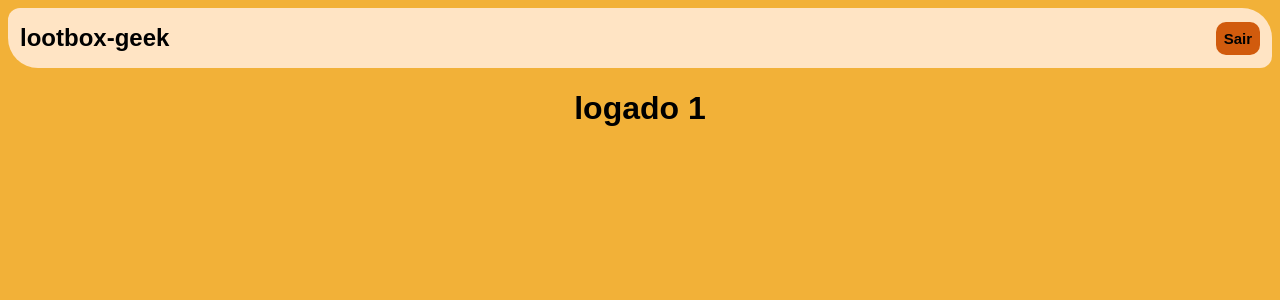
After one commit to labStartup/loot-box-geek, a PHP site: page /system.php in a window 1280 px wide. The commit adds this page. Shown: the top 300 px of the page. Run offline with PHP 8.4, Linux system fonts and the light colour scheme; the visitor is signed in with stand-in values (Sample User, id 1).

Commit message:
:bookmark_tabs: Input de cadastro e botão de sair do sistema

```diff
--- /dev/null
+++ b/public/system.php
@@ -0,0 +1,56 @@
+<!-- Usuário só pode chegar aqui se tiver logado. No momento do testLogin.php, em que é logado, é criado uma sessão com o campo 'email' e 'senha'. Assim, precisamos verificar se está de acordo -->
+<?php
+    session_start();
+    // print_r($_SESSION);
+    // Verificar se há sessão criada
+    if((!isset($_SESSION['email']) == true) and (!isset($_SESSION['senha']) == true))
+    {
+        unset($_SESSION['email']);
+        unset($_SESSION['senha']);
+        header('Location: ../public/index.html');
+    }
+    $logado = $_SESSION['email'];
+?>
+
+<!DOCTYPE html>
+<html lang="pt-br">
+<head>
+    <meta charset="UTF-8">
+    <meta name="viewport" content="width=device-width, initial-scale=1.0">
+    <link rel="stylesheet" href="./assets/css/global/global.css">
+    <title>Document</title>
+    <style>
+        .navbar{
+            max-width: 1280px;
+            background-color: bisque;
+            display: flex;
+            align-items: center;
+            justify-content: space-between;
+            padding: 0 12px;
+            border-radius: 12px 30px;
+            font-size: 12px;
+        }
+
+        .navbar__link{
+            text-decoration: none;
+            color: black;
+            font-size: 15px;
+            font-weight: 600;
+            background-color:rgb(209, 91, 13);
+            padding: 8px;
+            border-radius: 10px;
+        }
+    </style>
+</head>
+<body>
+    <div class="navbar">
+        <h1 class="navbar__title">
+            lootbox-geek
+        </h1>
+        <a href="../src/logout.php" class="navbar__link">Sair</a>
+    </div>
+    <div class="interface">
+        <h1 style="text-align:center">logado <?= $logado?></h1>
+    </div>
+</body>
+</html>
```
Also changed, not shown: public/index.php (renamed from public/index.html, +16 -3 lines), src/logout.php (added, +8 -0 lines), src/signup.php (added, +42 -0 lines), src/testLogin.php (+6 -1 lines), README.md, public/assets/js/script.js.
